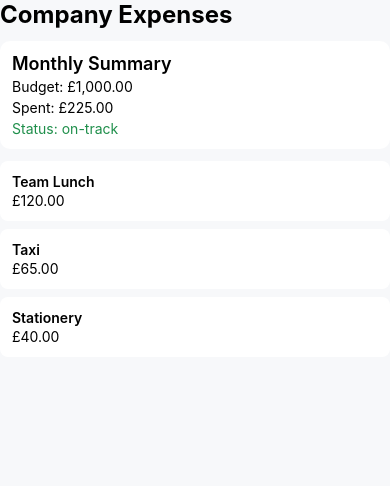
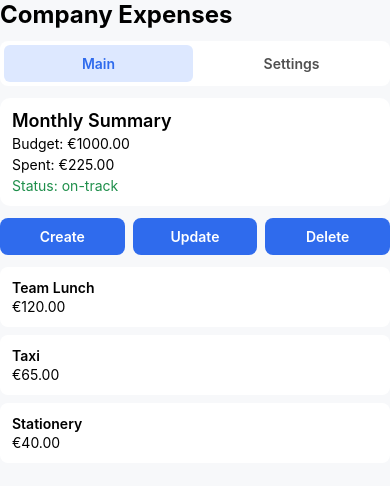
Before and after one commit to williamsSoftwareLimited/CompanyExpenses, a React Native app in the folder mobile/: screen / in a window 390 px wide. Shown: the top 486 px of the page. Built offline with nearby package versions, Linux system fonts and the light colour scheme.

Commit message:
feat: add tabs, settings currency picker, and expense actions
Agent-Logs-Url: https://github.com/williamsSoftwareLimited/CompanyExpenses/sessions/4d643bf3-5913-4755-a8a5-0939d46ae90b

Co-authored-by: williamsSoftwareLimited <9767956+williamsSoftwareLimited@users.noreply.github.com>

```diff
--- a/mobile/App.tsx
+++ b/mobile/App.tsx
@@ -1,8 +1,16 @@
 import { StatusBar } from 'expo-status-bar';
-import { FlatList, SafeAreaView, StyleSheet, Text, View } from 'react-native';
+import { useState } from 'react';
+import { FlatList, Pressable, SafeAreaView, StyleSheet, Text, View } from 'react-native';
+import { Picker } from '@react-native-picker/picker';
 import { ExpenseItem } from './src/components/ExpenseItem';
 import { ExpenseSummaryCard } from './src/components/ExpenseSummaryCard';
-import { Expense, calculateRemainingBudget, calculateTotalSpent, getBudgetStatus } from './src/utils/expenseMath';
+import {
+  CurrencySymbol,
+  Expense,
+  calculateRemainingBudget,
+  calculateTotalSpent,
+  getBudgetStatus,
+} from './src/utils/expenseMath';
 
 const monthlyBudget = 1000;
 const expenses: Expense[] = [
@@ -12,23 +20,107 @@ const expenses: Expense[] = [
 ];
 
 export default function App() {
-  const totalSpent = calculateTotalSpent(expenses);
+  const [activeTab, setActiveTab] = useState<'main' | 'settings'>('main');
+  const [expenseList, setExpenseList] = useState<Expense[]>(expenses);
+  const [currencySymbol, setCurrencySymbol] = useState<CurrencySymbol>('€');
+
+  const totalSpent = calculateTotalSpent(expenseList);
   const remainingBudget = calculateRemainingBudget(monthlyBudget, totalSpent);
   const budgetStatus = getBudgetStatus(remainingBudget);
+
+  const handleCreate = () => {
+    setExpenseList((currentExpenses) => [
+      ...currentExpenses,
+      {
+        id: Date.now().toString(),
+        title: `New Expense ${currentExpenses.length + 1}`,
+        amount: 50,
+      },
+    ]);
+  };
+
+  const handleUpdate = () => {
+    setExpenseList((currentExpenses) => {
+      if (currentExpenses.length === 0) {
+        return currentExpenses;
+      }
+
+      return currentExpenses.map((expense, index) =>
+        index === 0
+          ? {
+              ...expense,
+              amount: expense.amount + 10,
+              title: expense.title.includes('(Updated)') ? expense.title : `${expense.title} (Updated)`,
+            }
+          : expense
+      );
+    });
+  };
+
+  const handleDelete = () => {
+    setExpenseList((currentExpenses) => currentExpenses.slice(0, -1));
+  };
 
   return (
     <SafeAreaView style={styles.container}>
       <Text style={styles.title}>Company Expenses</Text>
+      <View style={styles.tabContainer}>
+        <Pressable
+          style={[styles.tabButton, activeTab === 'main' && styles.activeTabButton]}
+          onPress={() => setActiveTab('main')}
+        >
+          <Text style={[styles.tabText, activeTab === 'main' && styles.activeTabText]}>Main</Text>
+        </Pressable>
+        <Pressable
+          style={[styles.tabButton, activeTab === 'settings' && styles.activeTabButton]}
+          onPress={() => setActiveTab('settings')}
+        >
+          <Text style={[styles.tabText, activeTab === 'settings' && styles.activeTabText]}>Settings</Text>
+        </Pressable>
+      </View>
+
+      {activeTab === 'main' ? (
+        <>
           <ExpenseSummaryCard
             totalBudget={monthlyBudget}
             totalSpent={totalSpent}
             budgetStatus={budgetStatus}
+            currencySymbol={currencySymbol}
           />
+          <View style={styles.actionContainer}>
+            <Pressable style={styles.actionButton} onPress={handleCreate}>
+              <Text style={styles.actionButtonText}>Create</Text>
+            </Pressable>
+            <Pressable style={styles.actionButton} onPress={handleUpdate}>
+              <Text style={styles.actionButtonText}>Update</Text>
+            </Pressable>
+            <Pressable style={styles.actionButton} onPress={handleDelete}>
+              <Text style={styles.actionButtonText}>Delete</Text>
+            </Pressable>
+          </View>
           <FlatList
-        data={expenses}
+            data={expenseList}
             keyExtractor={(item) => item.id}
-        renderItem={({ item }) => <ExpenseItem title={item.title} amount={item.amount} />}
+            renderItem={({ item }) => (
+              <ExpenseItem title={item.title} amount={item.amount} currencySymbol={currencySymbol} />
+            )}
+            ListEmptyComponent={<Text style={styles.emptyStateText}>No expenses available.</Text>}
           />
+        </>
+      ) : (
+        <View style={styles.settingsCard}>
+          <Text style={styles.settingsLabel}>Currency</Text>
+          <Picker
+            selectedValue={currencySymbol}
+            onValueChange={(itemValue) => setCurrencySymbol(itemValue as CurrencySymbol)}
+            style={styles.currencyPicker}
+          >
+            <Picker.Item label="€" value="€" />
+            <Picker.Item label="£" value="£" />
+            <Picker.Item label="$" value="$" />
+          </Picker>
+        </View>
+      )}
       <StatusBar style="auto" />
     </SafeAreaView>
   );
@@ -45,4 +137,58 @@ const styles = StyleSheet.create({
     fontSize: 24,
     fontWeight: '700',
   },
+  tabContainer: {
+    flexDirection: 'row',
+    backgroundColor: '#fff',
+    borderRadius: 8,
+    padding: 4,
+    gap: 4,
+  },
+  tabButton: {
+    flex: 1,
+    borderRadius: 6,
+    paddingVertical: 10,
+    alignItems: 'center',
+  },
+  activeTabButton: {
+    backgroundColor: '#dde8ff',
+  },
+  tabText: {
+    color: '#505050',
+    fontWeight: '600',
+  },
+  activeTabText: {
+    color: '#2f6bed',
+  },
+  actionContainer: {
+    flexDirection: 'row',
+    gap: 8,
+  },
+  actionButton: {
+    flex: 1,
+    backgroundColor: '#2f6bed',
+    borderRadius: 8,
+    paddingVertical: 10,
+    alignItems: 'center',
+  },
+  actionButtonText: {
+    color: '#fff',
+    fontWeight: '600',
+  },
+  settingsCard: {
+    backgroundColor: '#fff',
+    borderRadius: 10,
+    padding: 12,
+  },
+  settingsLabel: {
+    fontWeight: '600',
+    marginBottom: 8,
+  },
+  currencyPicker: {
+    marginHorizontal: -8,
+  },
+  emptyStateText: {
+    marginTop: 8,
+    color: '#707070',
+  },
 });
--- a/mobile/package.json
+++ b/mobile/package.json
@@ -10,6 +10,7 @@
     "test": "jest"
   },
   "dependencies": {
+    "@react-native-picker/picker": "^2.11.4",
     "expo": "~54.0.33",
     "expo-status-bar": "~3.0.9",
     "react": "19.1.0",
--- a/mobile/src/components/ExpenseItem.tsx
+++ b/mobile/src/components/ExpenseItem.tsx
@@ -1,16 +1,17 @@
 import { StyleSheet, Text, View } from 'react-native';
-import { formatCurrency } from '../utils/expenseMath';
+import { CurrencySymbol, formatCurrency } from '../utils/expenseMath';
 
 type ExpenseItemProps = {
   title: string;
   amount: number;
+  currencySymbol: CurrencySymbol;
 };
 
-export const ExpenseItem = ({ title, amount }: ExpenseItemProps) => {
+export const ExpenseItem = ({ title, amount, currencySymbol }: ExpenseItemProps) => {
   return (
     <View style={styles.item}>
       <Text style={styles.title}>{title}</Text>
-      <Text>{formatCurrency(amount)}</Text>
+      <Text>{formatCurrency(amount, currencySymbol)}</Text>
     </View>
   );
 };
--- a/mobile/src/components/ExpenseSummaryCard.tsx
+++ b/mobile/src/components/ExpenseSummaryCard.tsx
@@ -1,18 +1,24 @@
 import { StyleSheet, Text, View } from 'react-native';
-import { formatCurrency } from '../utils/expenseMath';
+import { CurrencySymbol, formatCurrency } from '../utils/expenseMath';
 
 type ExpenseSummaryCardProps = {
   totalBudget: number;
   totalSpent: number;
   budgetStatus: 'on-track' | 'over-budget';
+  currencySymbol: CurrencySymbol;
 };
 
-export const ExpenseSummaryCard = ({ totalBudget, totalSpent, budgetStatus }: ExpenseSummaryCardProps) => {
+export const ExpenseSummaryCard = ({
+  totalBudget,
+  totalSpent,
+  budgetStatus,
+  currencySymbol,
+}: ExpenseSummaryCardProps) => {
   return (
     <View style={styles.card}>
       <Text style={styles.heading}>Monthly Summary</Text>
-      <Text>Budget: {formatCurrency(totalBudget)}</Text>
-      <Text>Spent: {formatCurrency(totalSpent)}</Text>
+      <Text>Budget: {formatCurrency(totalBudget, currencySymbol)}</Text>
+      <Text>Spent: {formatCurrency(totalSpent, currencySymbol)}</Text>
       <Text style={budgetStatus === 'over-budget' ? styles.overBudget : styles.onTrack}>
         Status: {budgetStatus}
       </Text>
--- a/mobile/src/utils/expenseMath.ts
+++ b/mobile/src/utils/expenseMath.ts
@@ -3,6 +3,8 @@ export type Expense = {
   title: string;
   amount: number;
 };
+
+export type CurrencySymbol = '€' | '£' | '$';
 
 export const calculateTotalSpent = (expenses: Expense[]): number =>
   expenses.reduce((total, expense) => total + expense.amount, 0);
@@ -13,5 +15,9 @@ export const calculateRemainingBudget = (totalBudget: number, totalSpent: number
 export const getBudgetStatus = (remainingBudget: number): 'on-track' | 'over-budget' =>
   remainingBudget >= 0 ? 'on-track' : 'over-budget';
 
-export const formatCurrency = (amount: number): string =>
-  new Intl.NumberFormat('en-GB', { style: 'currency', currency: 'GBP' }).format(amount);
+export const formatCurrency = (amount: number, currencySymbol: CurrencySymbol = '€'): string => {
+  const absoluteAmount = Math.abs(amount).toFixed(2);
+  const formattedAmount = `${currencySymbol}${absoluteAmount}`;
+
+  return amount < 0 ? `-${formattedAmount}` : formattedAmount;
+};
```
Also changed, not shown: 2 other files (tests, documents, lock files or other folders). Lines whose indentation alone changed are shown as unchanged.
